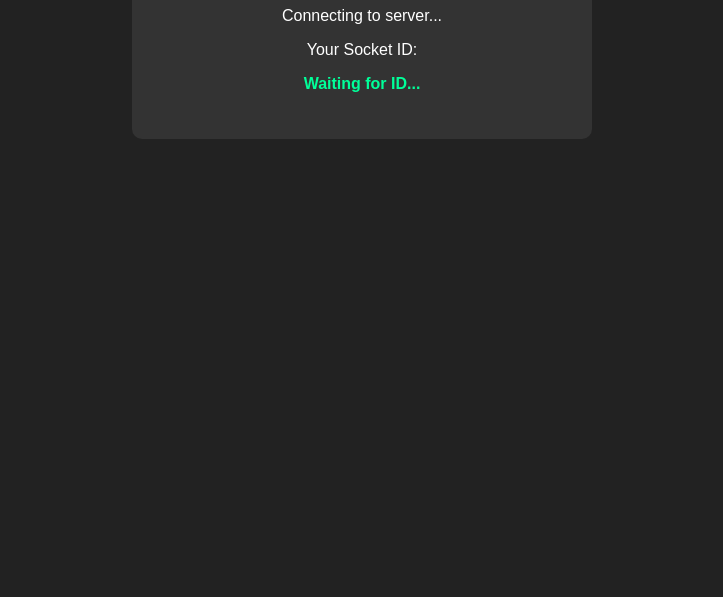
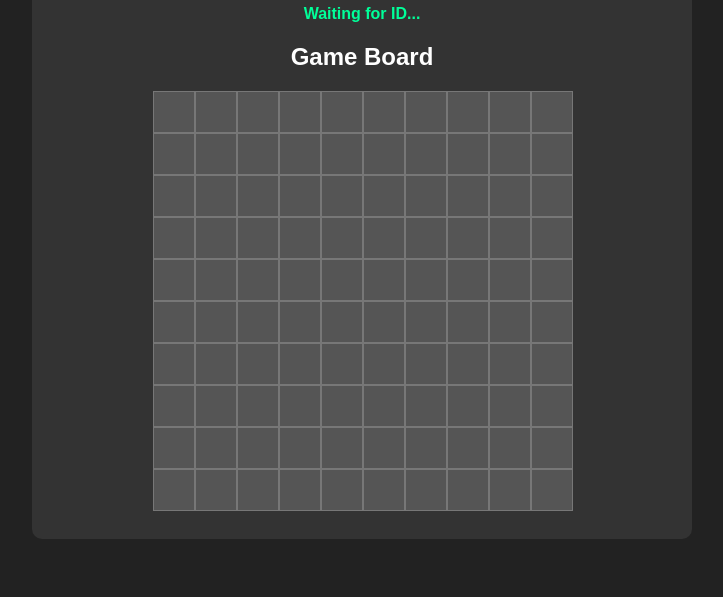
Before and after one commit to CarlosAccioly/MonsterMayhem, a website: page public/index.html in a window 1280 px wide. Shown: the part 203-800 px from the top of the page, without its empty margins (278-1001 px from the left). Drawn offline with nearby package versions, Linux system fonts and the light colour scheme; no server answers.

Commit message:
AI Prompt 02 - Add simple visual 10x10 game board

```diff
--- a/public/client.js
+++ b/public/client.js
@@ -1,12 +1,30 @@
-// Connect to the Socket.IO server
 const socket = io();
 
-// Get elements from the HTML page
 const connectionMessage = document.getElementById("connectionMessage");
 const socketIdText = document.getElementById("socketId");
+const gameBoard = document.getElementById("gameBoard");
 
-// Run when the server sends the player's socket ID
 socket.on("playerConnected", (socketId) => {
     connectionMessage.textContent = "Player connected successfully!";
     socketIdText.textContent = socketId;
 });
+
+// This function creates a simple 10x10 game board
+function createBoard() {
+    // Clear the board before creating it
+    gameBoard.innerHTML = "";
+
+    // A 10x10 board has 100 cells
+    for (let i = 0; i < 100; i++) {
+        const cell = document.createElement("div");
+
+        // Add the CSS class to style the cell
+        cell.classList.add("cell");
+
+        // Add the cell to the board
+        gameBoard.appendChild(cell);
+    }
+}
+
+// Create the board when the page loads
+createBoard();
--- a/public/index.html
+++ b/public/index.html
@@ -13,6 +13,10 @@
 
         <p>Your Socket ID:</p>
         <p id="socketId">Waiting for ID...</p>
+
+        <h2>Game Board</h2>
+
+        <div id="gameBoard"></div>
     </div>
 
     <script src="/socket.io/socket.io.js"></script>
--- a/public/style.css
+++ b/public/style.css
@@ -1,4 +1,3 @@
-/* Basic page styling */
 body {
     font-family: Arial, sans-serif;
     background-color: #222;
@@ -8,24 +7,37 @@ body {
     padding: 0;
 }
 
-/* Main content box */
 .container {
-    margin-top: 100px;
+    margin-top: 30px;
     background-color: #333;
     padding: 30px;
     border-radius: 10px;
-    width: 400px;
+    width: 600px;
     margin-left: auto;
     margin-right: auto;
 }
 
-/* Game title */
 h1 {
     color: #ffcc00;
 }
 
-/* Socket ID styling */
 #socketId {
     color: #00ff99;
     font-weight: bold;
 }
+
+#gameBoard {
+    display: grid;
+    grid-template-columns: repeat(10, 40px);
+    grid-template-rows: repeat(10, 40px);
+    gap: 2px;
+    justify-content: center;
+    margin-top: 20px;
+}
+
+.cell {
+    width: 40px;
+    height: 40px;
+    background-color: #555;
+    border: 1px solid #777;
+}
```
Also changed, not shown: server.js (+0 -12 lines).
